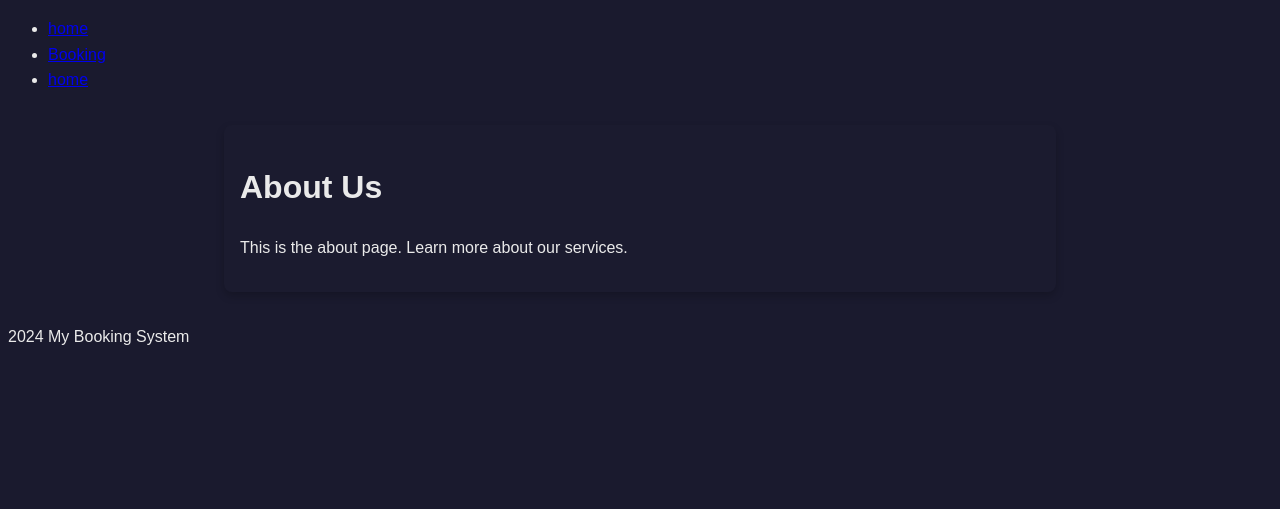
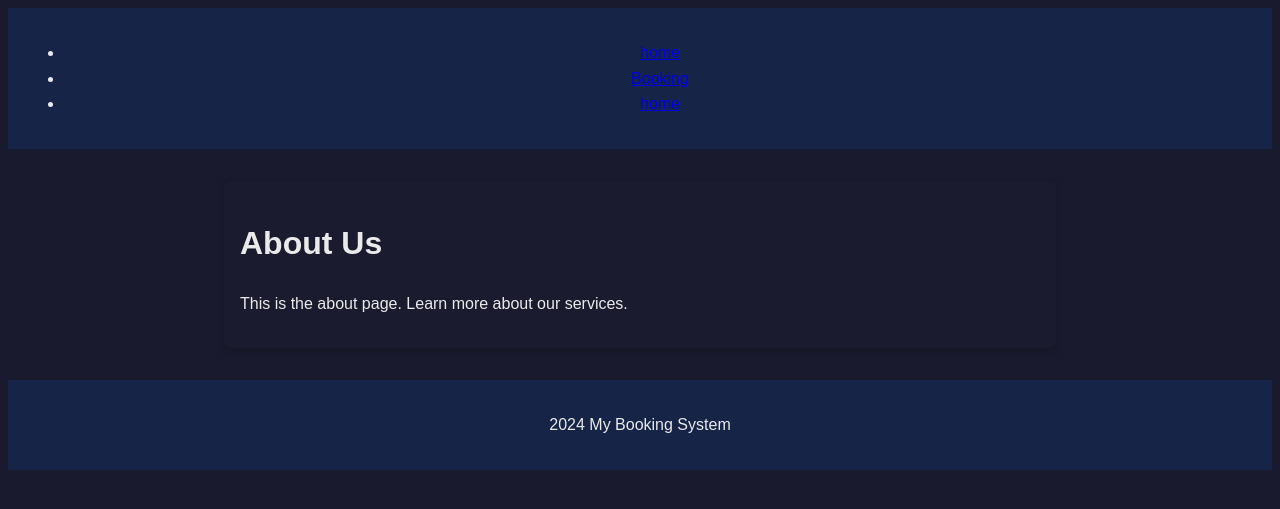
Before and after one commit to Seafzz/Project4, a Django app: page /about/ in a window 1280 px wide. Shown: the top 509 px of the page. Run offline with Django 5.2, Linux system fonts and the light colour scheme.

Commit message:
added styling to the footer and header

```diff
--- a/DevConnect/static/css/style.css
+++ b/DevConnect/static/css/style.css
@@ -14,3 +14,10 @@ main {
     border-radius: 8px;
     box-shadow: 0 4px 8px rgba(0, 0, 0, 0.2);
 }
+
+header, footer {
+    background-color: #162447;
+    color: #eaeaea;
+    padding: 1rem;
+    text-align: center;
+}
```
